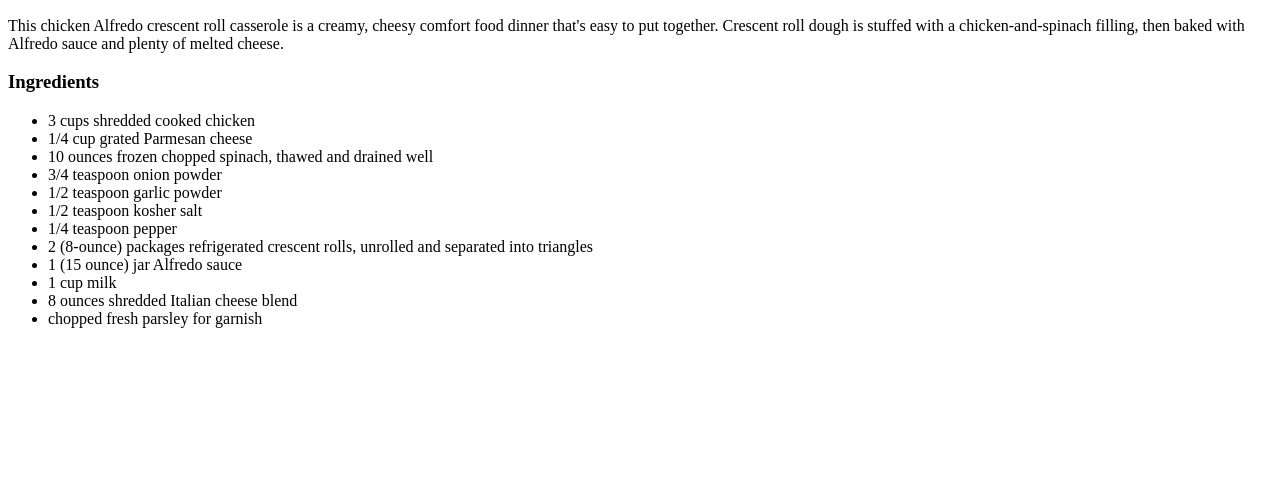
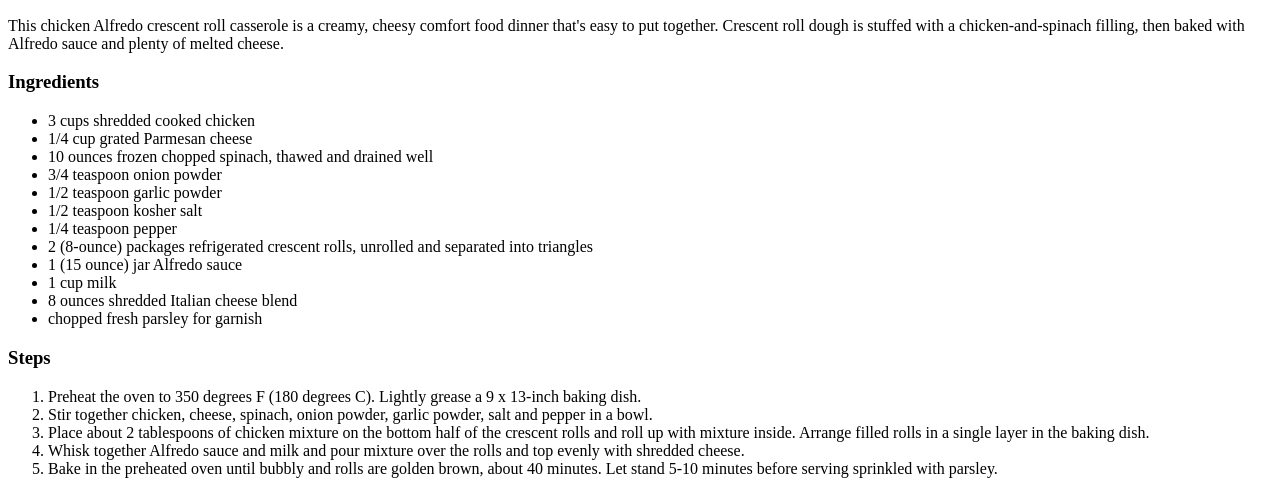
Before and after one commit to Equinox984/odin-recipes, a plain HTML site: page recipes/chicken.html in a window 1280 px wide. Shown: the part 468-962 px from the top of the page. Before the commit the page ends 812 px from the top, so only its background shows below. Drawn offline with Linux system fonts and the light colour scheme.

Commit message:
Finish chicken website and added bulgogi website

```diff
--- a/recipes/chicken.html
+++ b/recipes/chicken.html
@@ -30,5 +30,13 @@
         <li>8 ounces shredded Italian cheese blend</li>
         <li>chopped fresh parsley for garnish</li>
     </ul>
+    <h3>Steps</h3>
+    <ol>
+        <li>Preheat the oven to 350 degrees F (180 degrees C). Lightly grease a 9 x 13-inch baking dish. </li>
+        <li>Stir together chicken, cheese, spinach, onion powder, garlic powder, salt and pepper in a bowl. </li>
+        <li>Place about 2 tablespoons of chicken mixture on the bottom half of the crescent rolls and roll up with mixture inside. Arrange filled rolls in a single layer in the baking dish. </li>
+        <li>Whisk together Alfredo sauce and milk and pour mixture over the rolls and top evenly with shredded cheese. </li>
+        <li>Bake in the preheated oven until bubbly and rolls are golden brown, about 40 minutes. Let stand 5-10 minutes before serving sprinkled with parsley. </li>
+    </ol>
     </body>
 </html>
```
Also changed, not shown: index.html (+9 -1 lines), recipes/bulgogi.html (added, +11 -0 lines).
